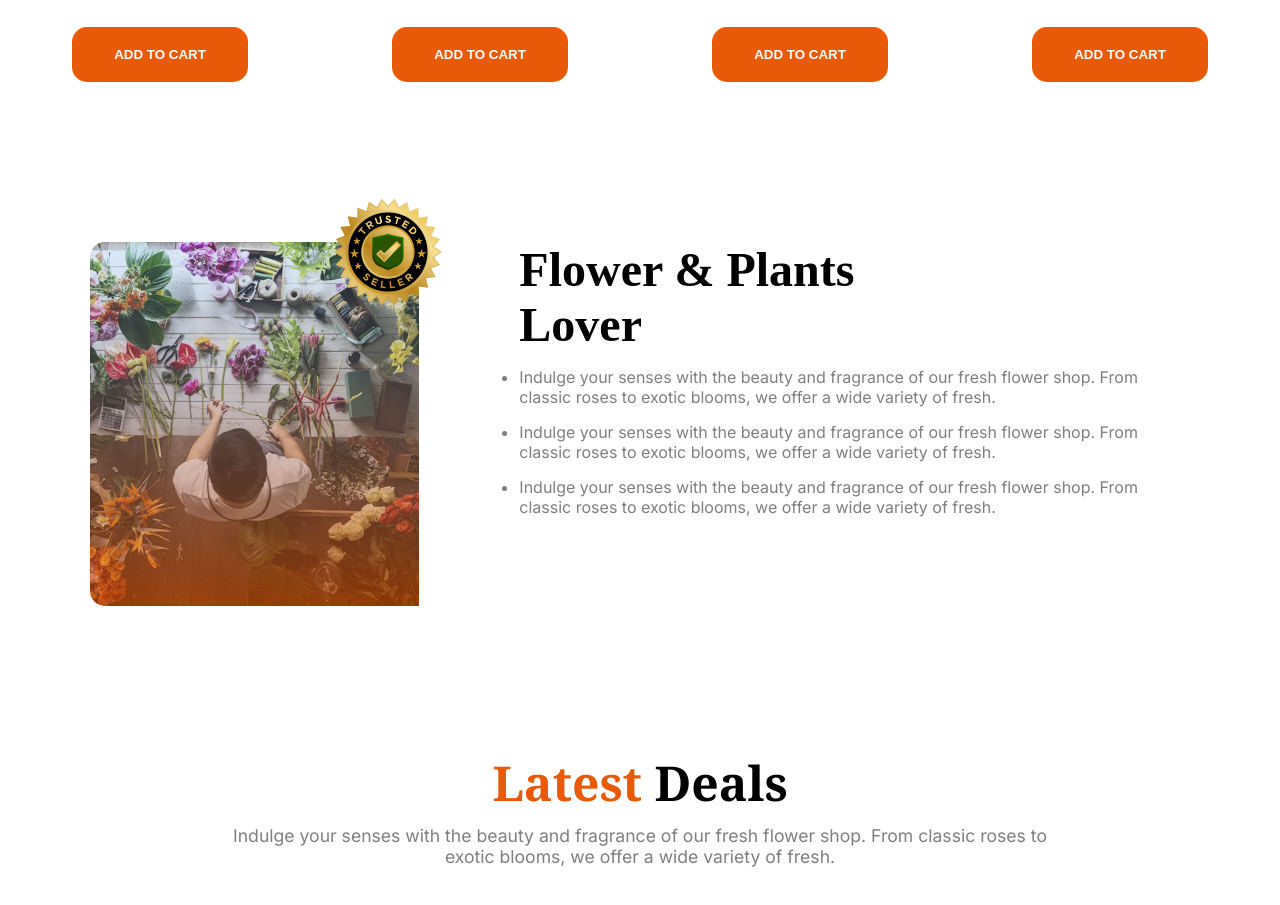
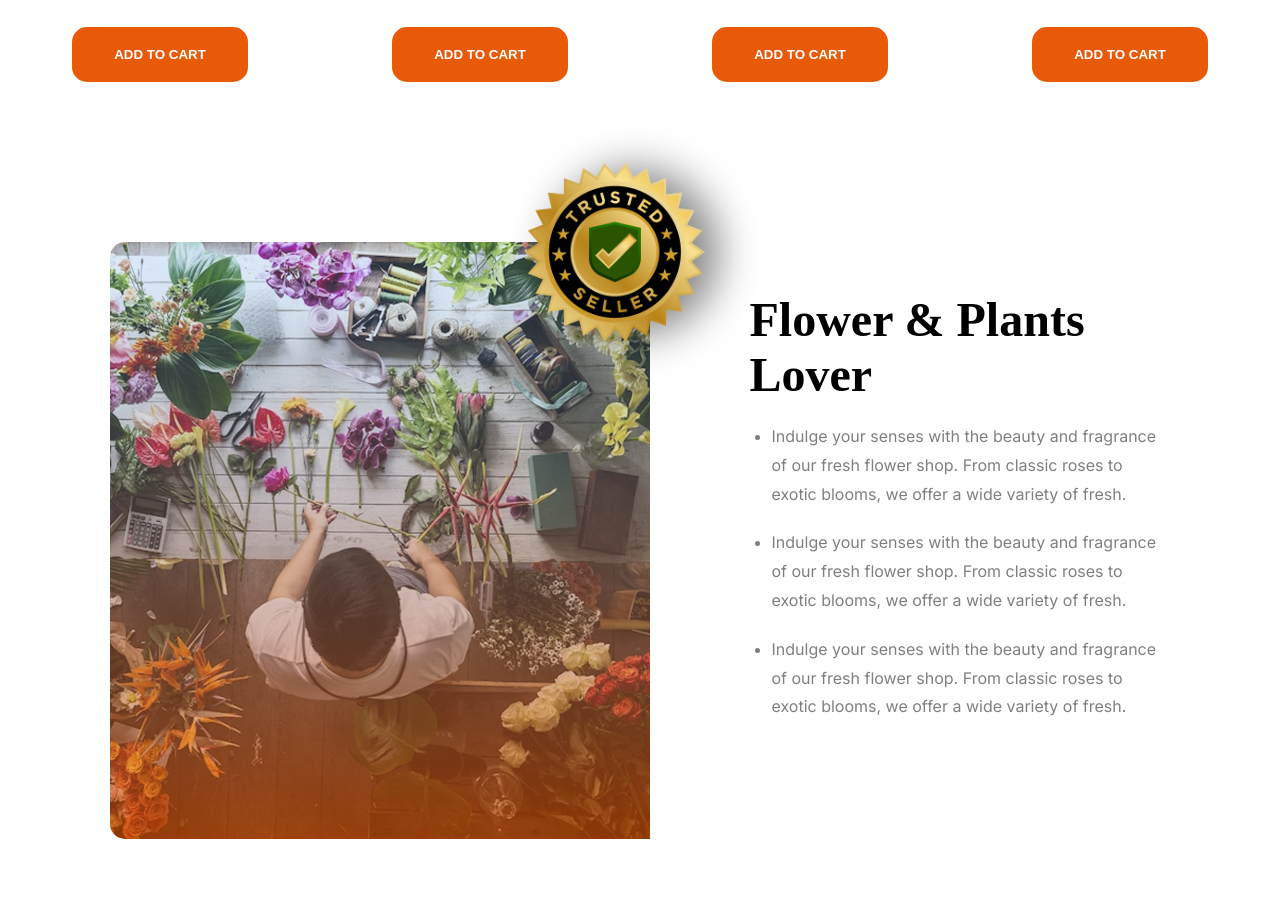
Before and after one commit to JoyChanda/B12A02--Responsive-Flowers-, a plain HTML site: page index.html in a window 1280 px wide. Shown: the part 1748-2653 px from the top of the page. Drawn offline with Linux system fonts and the light colour scheme.

Commit message:
modified  responsiveness for smaller devices and also applied a drop-shadow to the trusted badge

```diff
--- a/styles/style.css
+++ b/styles/style.css
@@ -175,15 +175,22 @@ btn-primary {
 
 .image-badge img:last-child {
     position: absolute;
-    width: 150px;
-    margin-left: -106px;
-    margin-top: -65px;
+    width: 250px;
+    margin-left: -160px;
+    margin-top: -115px;
+    /* box-shadow: 0 4px 12px rgba(0, 0, 0, 0.1); */
+    display: inline-block;
+    filter: drop-shadow(20px 0px 20px rgba(0, 0, 0, 0.479));
 }
 
 
 .trusted-content li {
     color: rgba(0, 0, 0, 0.5);
-    margin: 15px auto;
+    margin: 20px 0px 20px 22px;
+    width: 399px;
+    font-size: 1rem;
+    line-height: 1.8;
+    word-wrap: break-word;
 }
 
 
@@ -191,6 +198,7 @@ btn-primary {
     font-family: 'Neto Serif';
     font-size: 3rem;
     font-weight: 700;
+    margin-top: 50px;
 }
 
 /* Latest Deals related styles */
```
